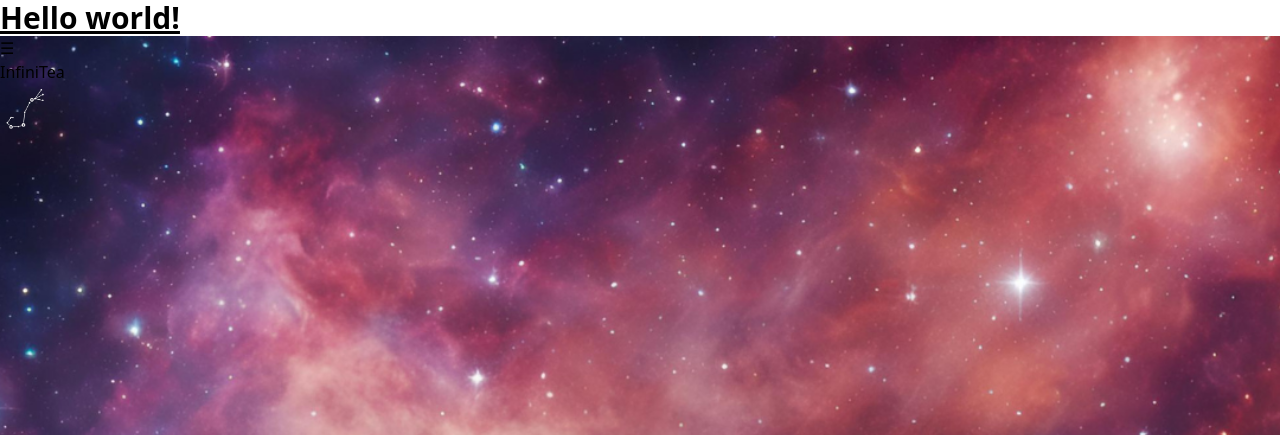
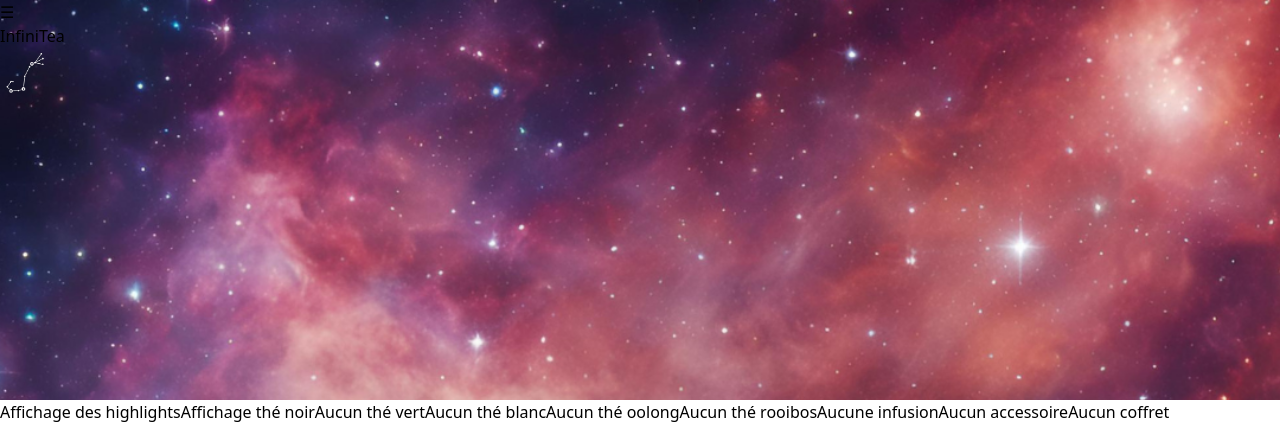
Before and after one commit to malibu1106/InfiniTea, a PHP site: page /index.php in a window 1280 px wide. Shown: the top 435 px of the page. Run offline with PHP 8.4, Linux system fonts and the light colour scheme; data comes from the database, SQL or seed files in the repository.

Commit message:
backoffice page

```diff
--- a/src/index.php
+++ b/src/index.php
@@ -13,10 +13,6 @@
 </head>
 
 <body>
-<h1 class="text-3xl font-bold underline">
-    Hello world!
-  </h1>
-
     <header>
         <?php include 'elements/header.php';?>
     </header>
```
Also changed, not shown: src/pages/back_office.php (added).
